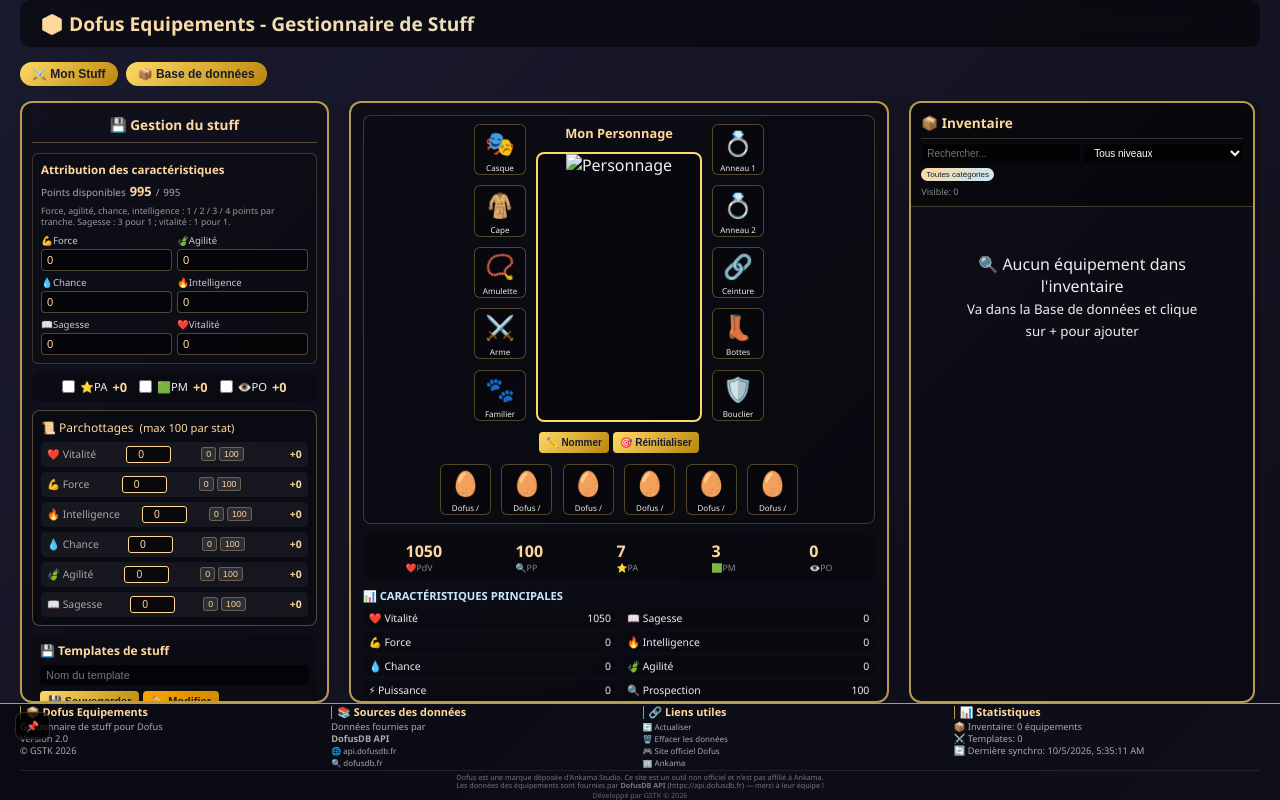
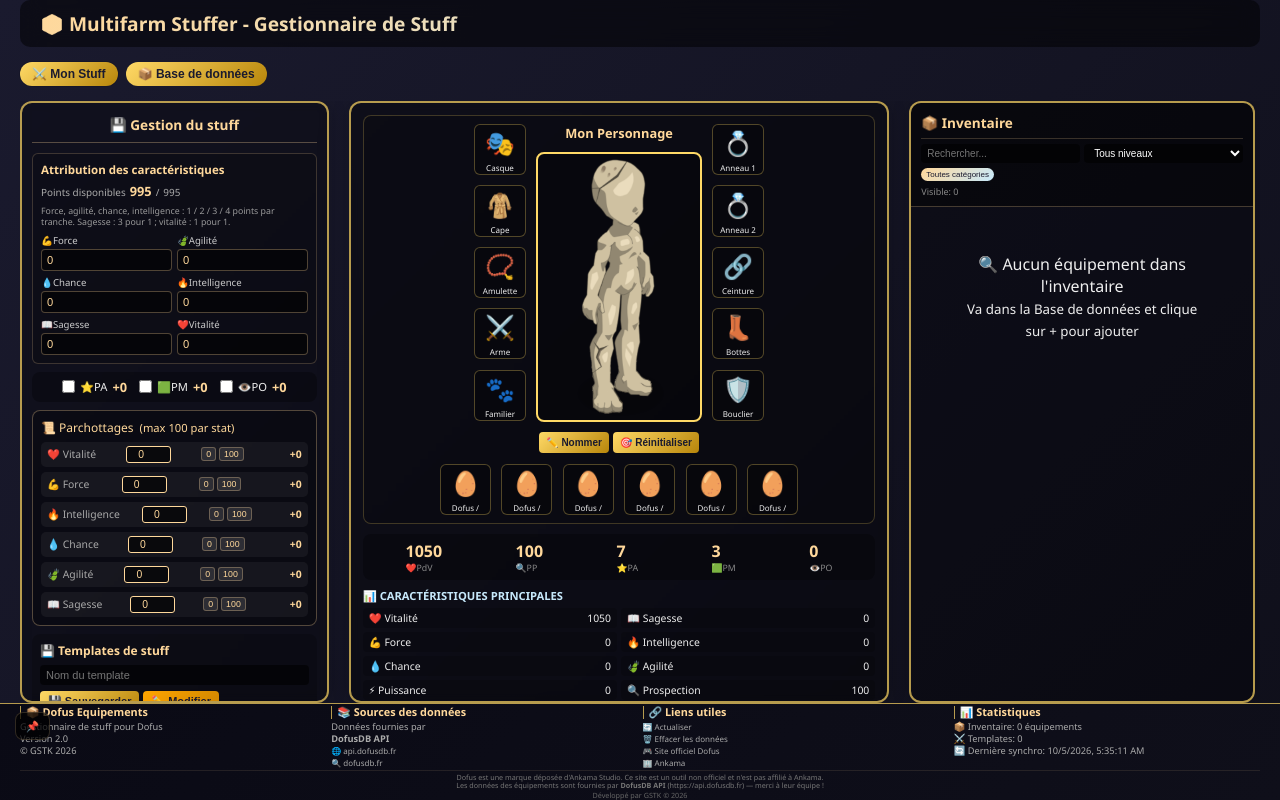
Before and after one commit to Gs-maker123/Multifarm-Stuffer, a website: page test.html in a window 1280 px wide. Drawn offline with Linux system fonts and the light colour scheme; no server answers.

Commit message:
Update test.html

```diff
--- a/test.html
+++ b/test.html
@@ -3,13 +3,13 @@
 <head>
     <meta charset="UTF-8">
     <meta name="viewport" content="width=device-width, initial-scale=1.0">
-    <title>Dofus Equipements - Gestionnaire de Stuff</title>
+    <title>Multifarm Stuffer - Gestionnaire de Stuff</title>
     <link rel="stylesheet" href="test.css">
 </head>
 <body>
     <div class="container">
         <div class="header">
-            <h1>📦 Dofus Equipements - Gestionnaire de Stuff</h1>
+            <h1>📦 Multifarm Stuffer - Gestionnaire de Stuff</h1>
         </div>
 
         <div class="tabs">
@@ -153,7 +153,7 @@
                                         <button type="button" id="stuffCancelCharacterNameBtn">Annuler</button>
                                     </div>
                                     <div class="character-image-large">
-                                        <img id="stuffCharacterImg" src="assets/images/characters/dofus/0-0.png" alt="Personnage">
+                                        <img id="stuffCharacterImg" src="characters/dofus/0-0.png" alt="Personnage">
                                     </div>
                                     <div class="character-actions">
                                         <button id="stuffEditCharacterBtn">✏️ Nommer</button>
```
